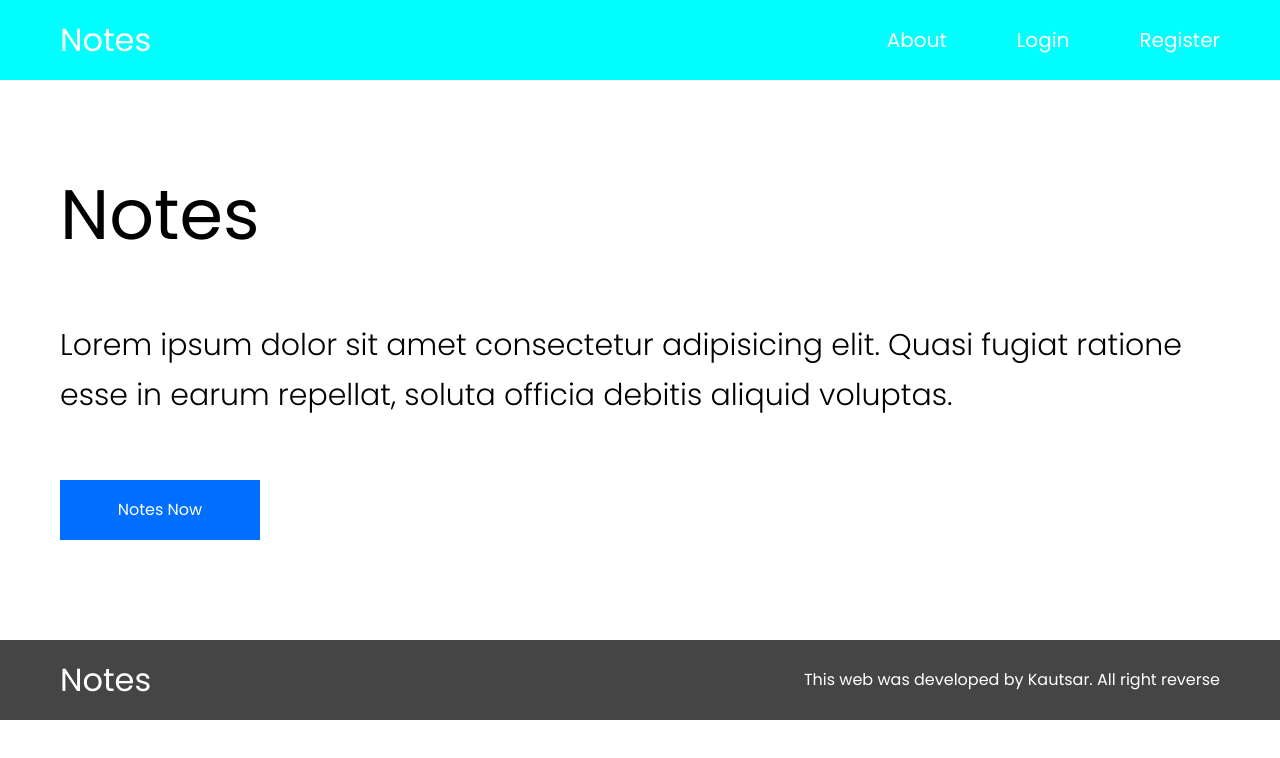
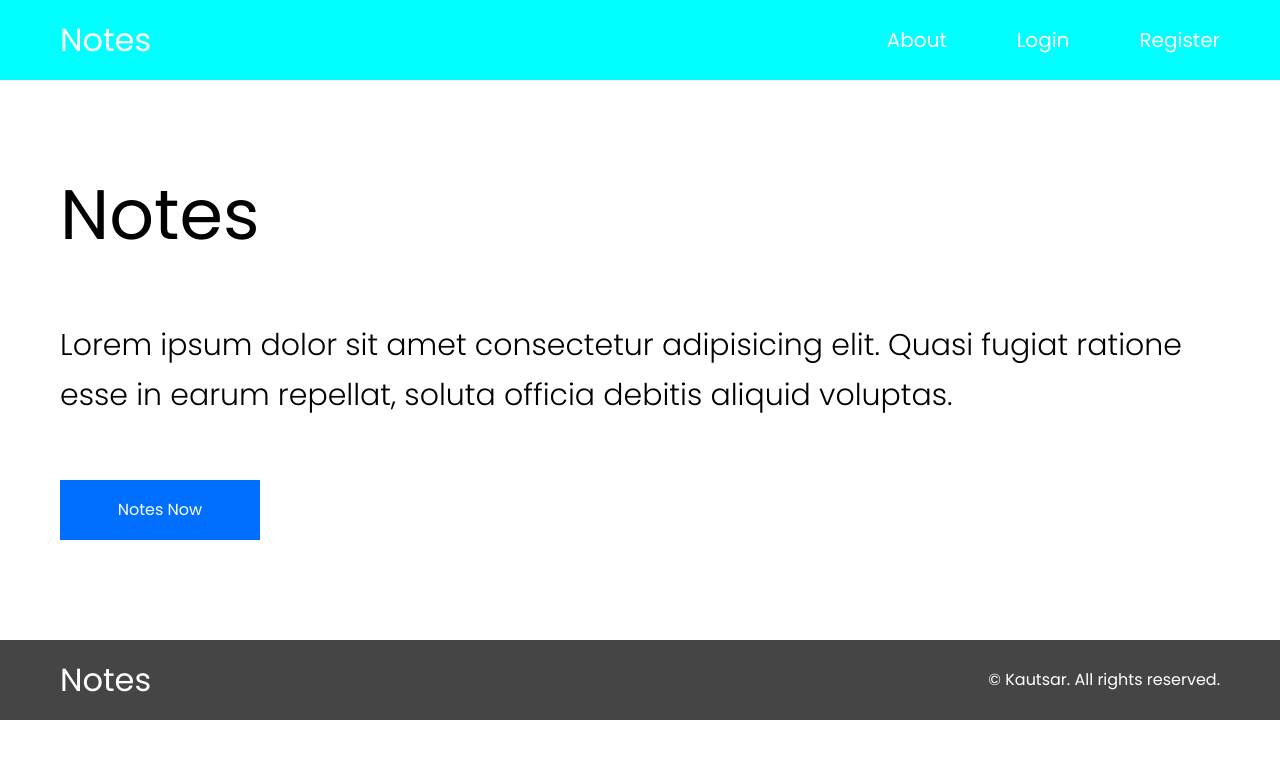
Before and after one commit to kautsarR/notes, a plain HTML site: page index.html in a window 1280 px wide. Drawn offline with Linux system fonts and the light colour scheme.

Commit message:
Change copyright text

```diff
--- a/index.html
+++ b/index.html
@@ -38,7 +38,7 @@
         <div class="footer-logo">
             <p>Notes</p>
         </div>
-        <p>This web was developed by Kautsar. All right reverse</p>
+        <p>© Kautsar. All rights reserved.</p>
     </div>
 </body>
 
```
